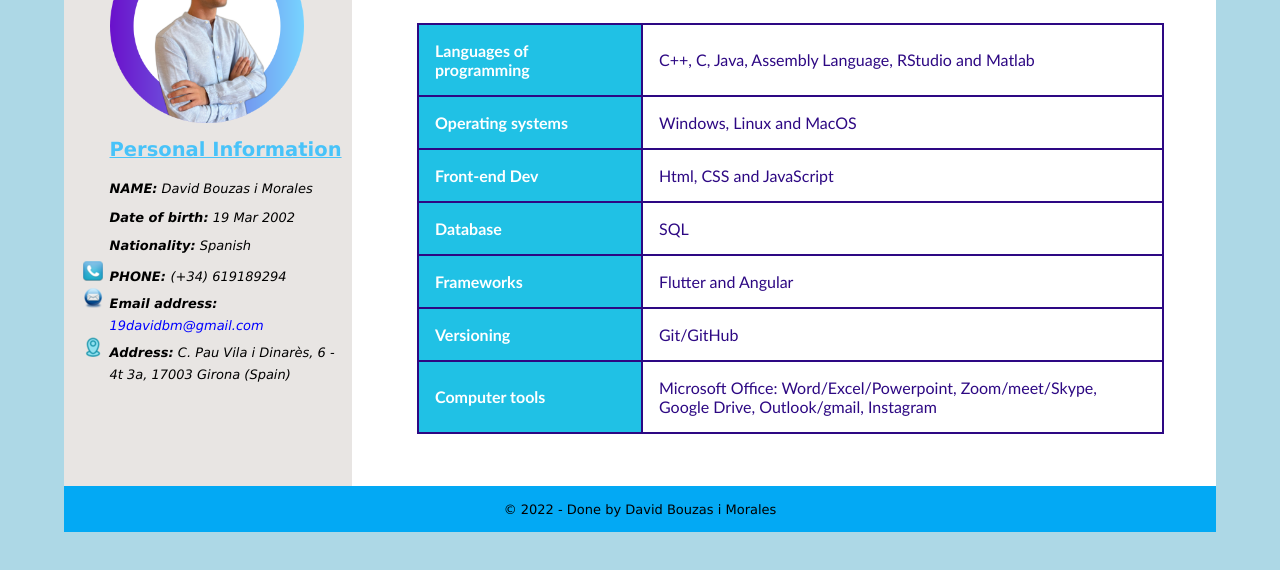
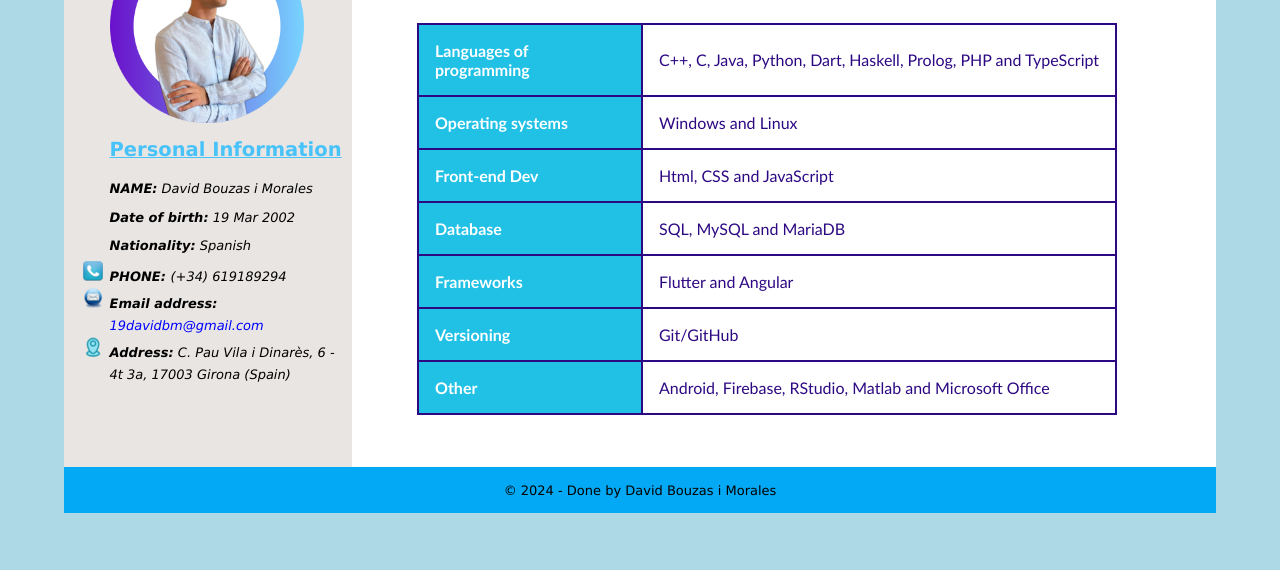
Before and after one commit to DavidBM19/P1_CV, a plain HTML site: page digitalSkills.html in a window 1280 px wide. Shown: the part 272-842 px from the top of the page. Drawn offline with Linux system fonts and the light colour scheme.

Commit message:
Dades actualitzades 2024

```diff
--- a/digitalSkills.html
+++ b/digitalSkills.html
@@ -93,11 +93,11 @@
 			<table>
 				<tr>
 					<th>Languages of programming</th>
-					<td>C++, C, Java, Assembly Language, RStudio and Matlab</td>
+					<td>C++, C, Java, Python, Dart, Haskell, Prolog, PHP and TypeScript</td>
 				</tr>
 				<tr>
 					<th>Operating systems</th>
-					<td>Windows, Linux and MacOS</td>
+					<td>Windows and Linux</td>
 				</tr>
 				<tr>
 					<th>Front-end Dev</th>
@@ -105,7 +105,7 @@
 				</tr>
 				<tr>
 					<th>Database</th>
-					<td>SQL</td>
+					<td>SQL, MySQL and MariaDB</td>
 				</tr>
 				<tr>
 					<th>Frameworks</th>
@@ -116,14 +116,14 @@
 					<td>Git/GitHub</td>
 				</tr>
 				<tr>
-					<th>Computer tools</th>
-					<td>Microsoft Office: Word/Excel/Powerpoint, Zoom/meet/Skype, Google Drive, Outlook/gmail, Instagram</td>
+					<th>Other</th>
+					<td>Android, Firebase, RStudio, Matlab and Microsoft Office</td>
 				</tr>
 			</table>
 		</div>
 	</div>
 	<footer>
-		&#169 2022 - Done by David Bouzas i Morales
+		&#169 2024 - Done by David Bouzas i Morales
 	</footer>
   </body>
 </html>
```
Also changed, not shown: cvPDF.html (+1 -1 lines), educationTraining.html (+3 -3 lines), hobbies.html (+1 -1 lines), index.html (+2 -2 lines), languageSkills.html (+1 -1 lines), volunteering.html (+1 -1 lines), workExperience.html (+5 -1 lines).
